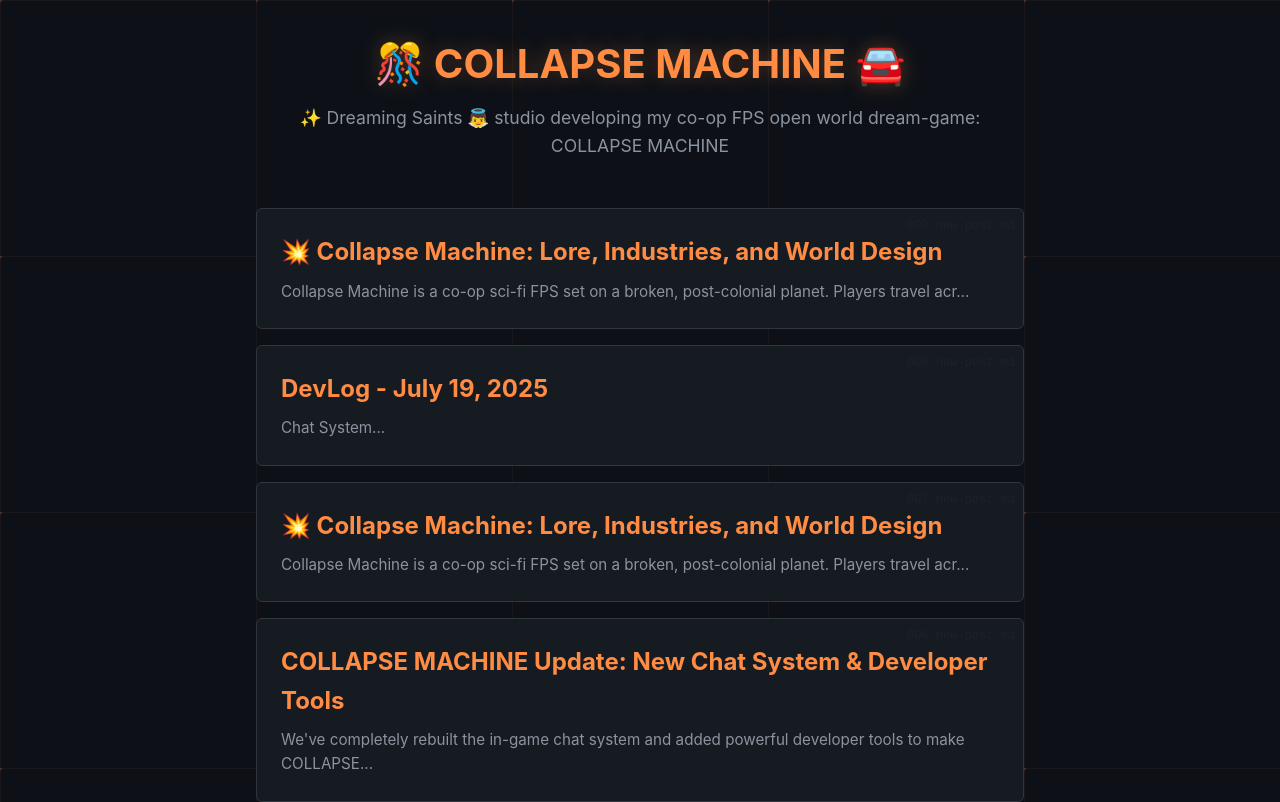
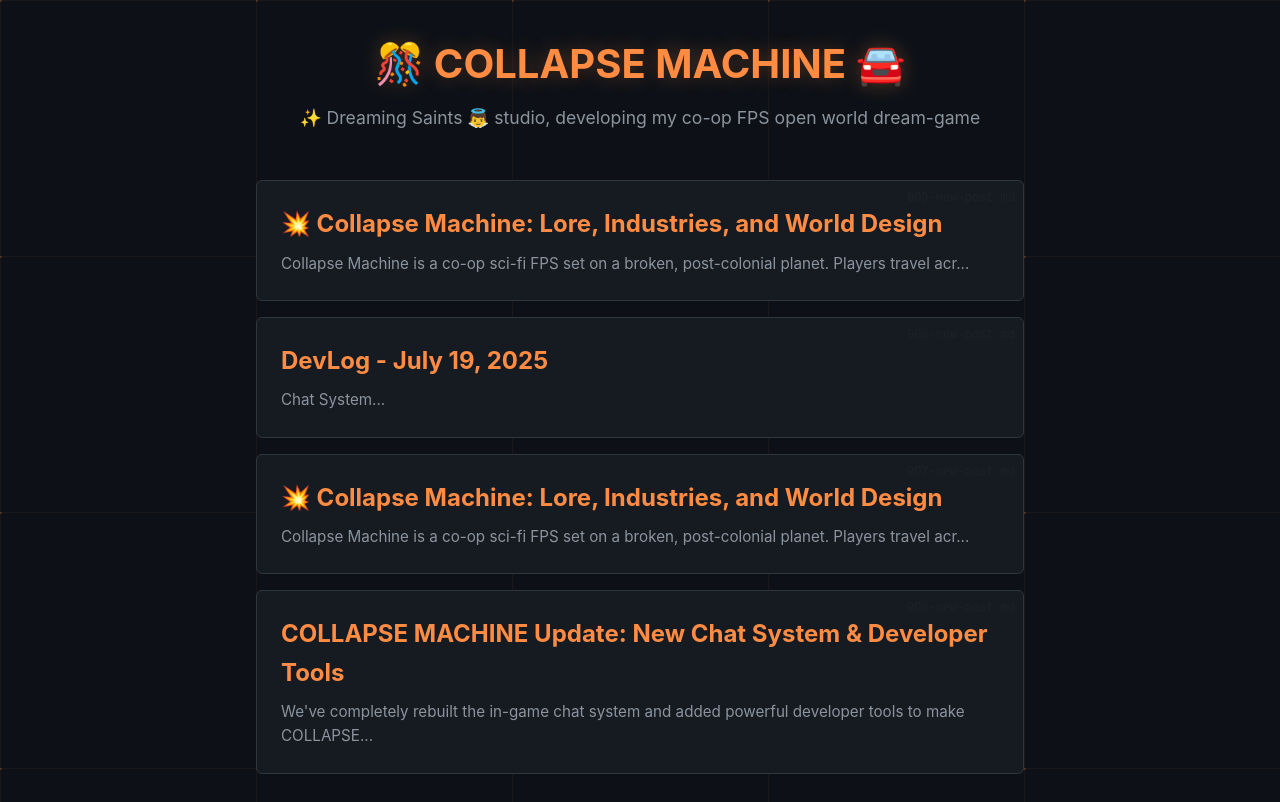
Before and after one commit to StCost/blog, a React (Vite) app: page /#/ in a window 1280 px wide. Shown: the top 802 px of the page. Built offline with nearby package versions, Linux system fonts and the light colour scheme.

Commit message:
Update config.ts

```diff
--- a/src/config.ts
+++ b/src/config.ts
@@ -8,7 +8,7 @@ export const config: Config = {
   site: {
     title: "🎊 COLLAPSE MACHINE 🚘",
     tagline:
-      "✨ Dreaming Saints 👼 studio developing my co-op FPS open world dream-game: COLLAPSE MACHINE",
+      "✨ Dreaming Saints 👼 studio, developing my co-op FPS open world dream-game",
   },
 
   ui: {
```
